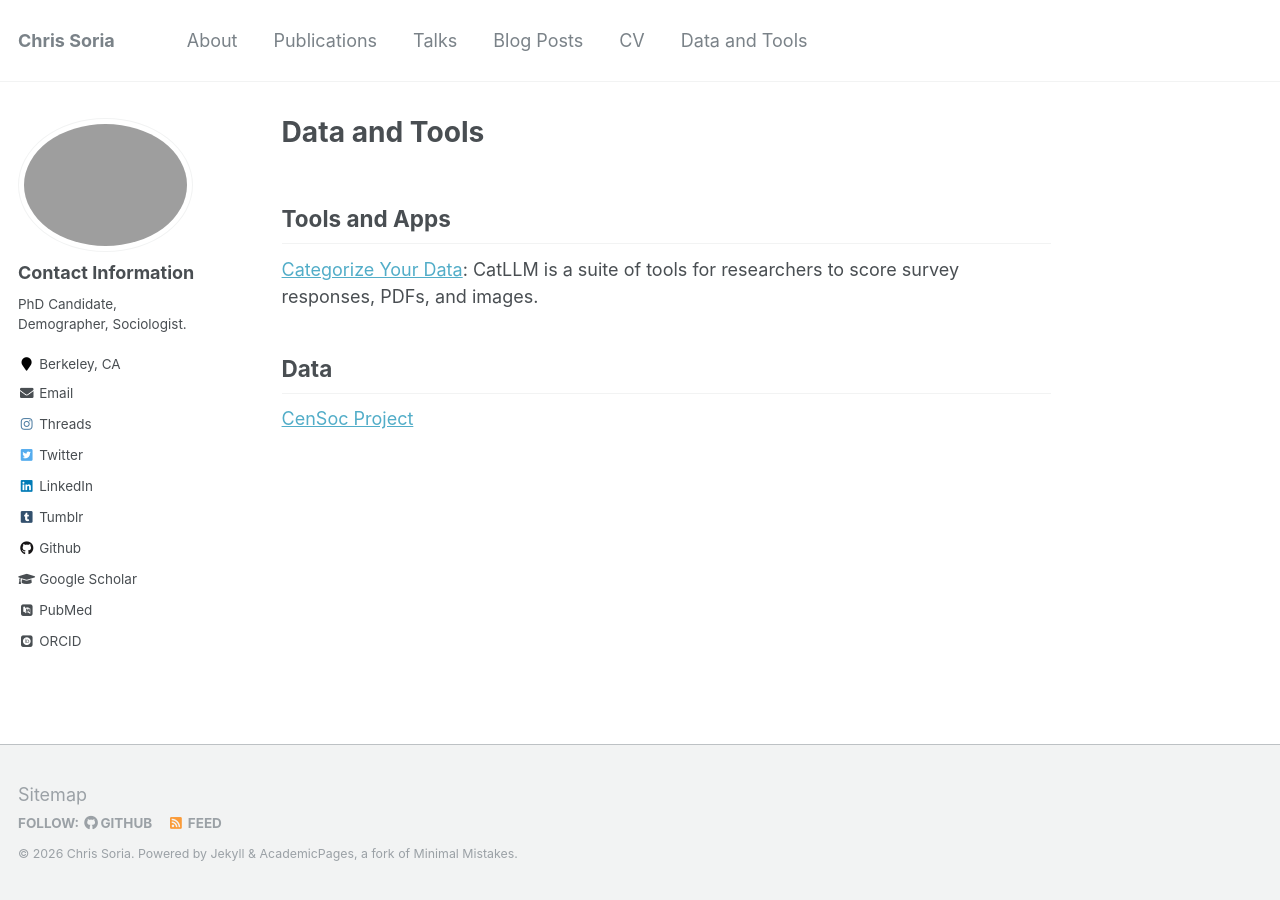
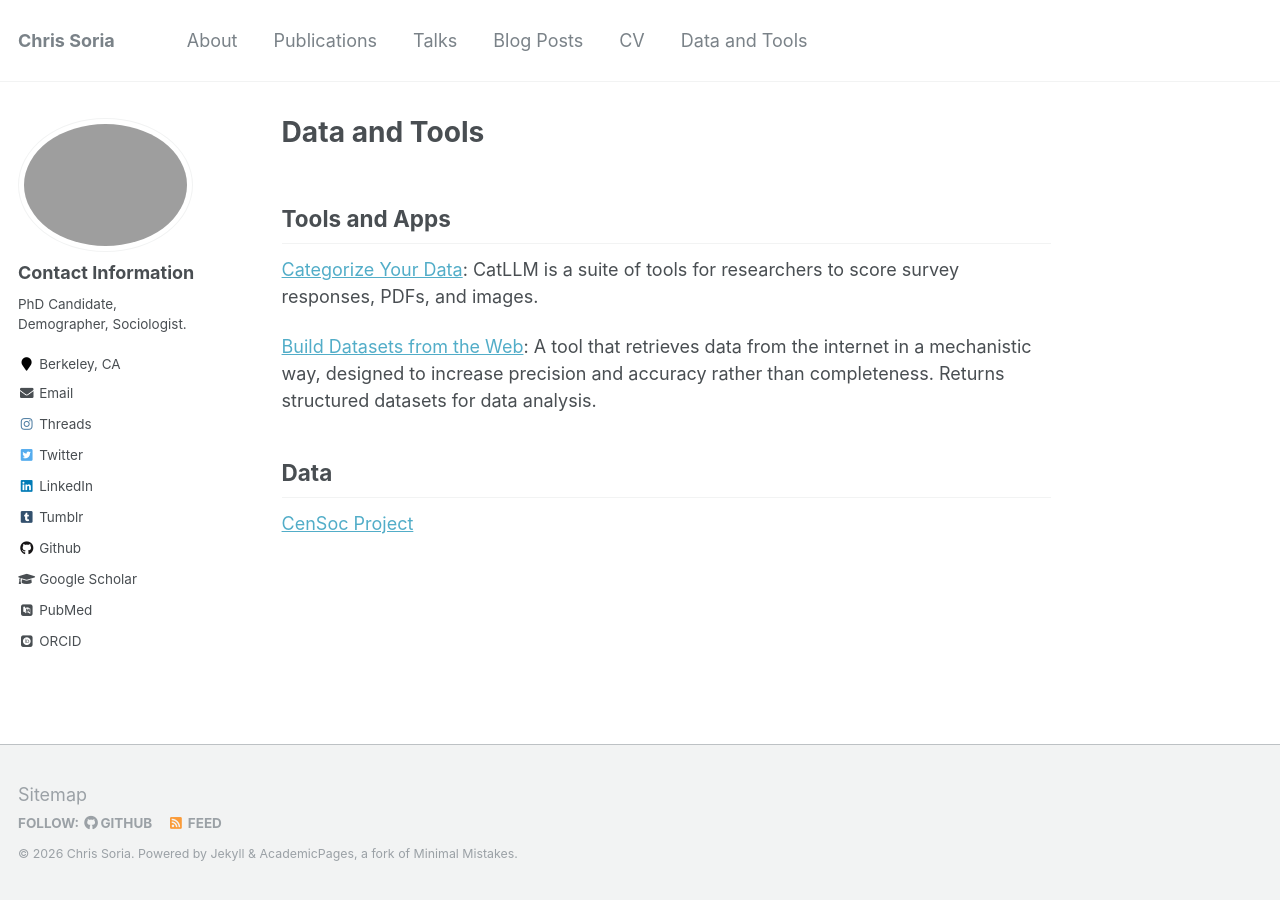
Before and after one commit to chrissoria/chrissoria.github.io, a Jekyll site: the page built from _pages/markdown.md, in a window 1280 px wide. Built offline with Jekyll 4.4.1, drawn with Linux system fonts in a browser that asks for light colours; some web fonts are replaced.

Commit message:
adding web research page

```diff
--- a/_pages/markdown.md
+++ b/_pages/markdown.md
@@ -12,6 +12,8 @@ redirect_from:
 
 <a href="/catllm/">Categorize Your Data</a>: CatLLM is a suite of tools for researchers to score survey responses, PDFs, and images.
 
+<a href="/llm-web-research/">Build Datasets from the Web</a>: A tool that retrieves data from the internet in a mechanistic way, designed to increase precision and accuracy rather than completeness. Returns structured datasets for data analysis.
+
 ## Data
 
 <a href="/censoc/">CenSoc Project</a>
```
Also changed, not shown: _pages/catllm.md (+4 -4 lines), _pages/llm-web-research.md (added, +7 -0 lines).
